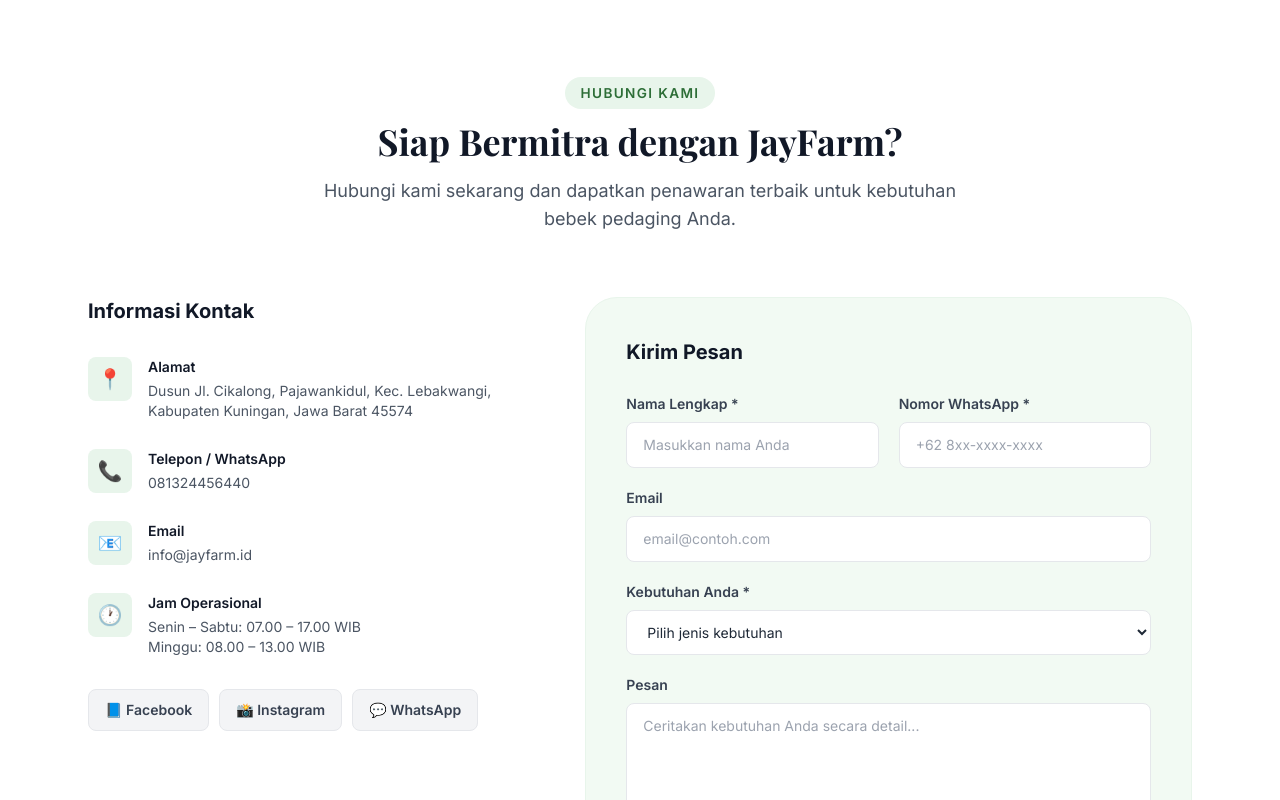
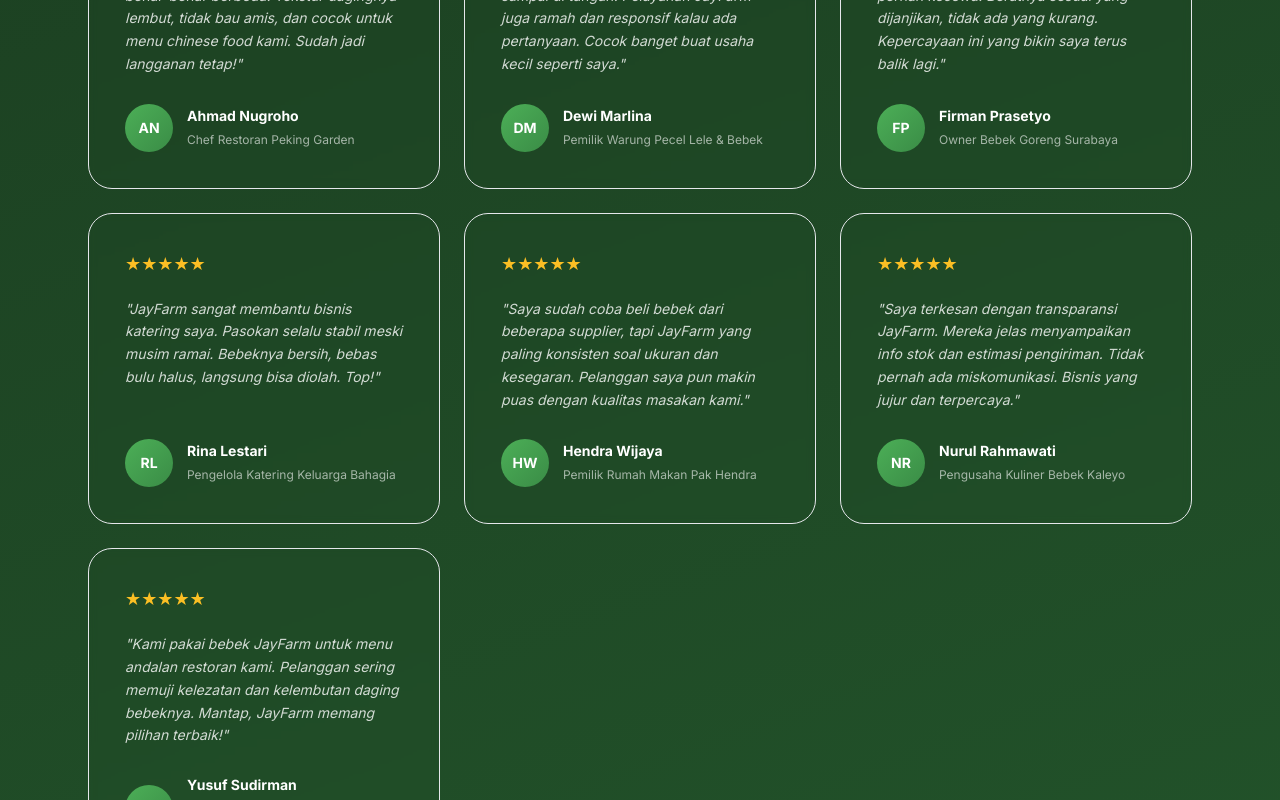
Before and after one commit to fhmiagus/JayFarm, a React (Vite) app: page / in a window 1280 px wide. Shown: the part 6680-7480 px from the top of the page. Built offline with nearby package versions, Linux system fonts and the light colour scheme.

Commit message:
expand testimonials to 10 people, update grid layout

```diff
--- a/src/components/Testimonials.jsx
+++ b/src/components/Testimonials.jsx
@@ -12,7 +12,7 @@
     >
       <div className="max-w-6xl mx-auto px-6">
         <SectionHeader light tag="Testimoni" title="Apa Kata Pelanggan Kami" />
-        <div className="grid grid-cols-1 md:grid-cols-3 gap-6">
+        <div className="grid grid-cols-1 md:grid-cols-2 lg:grid-cols-3 gap-6">
           {testimonials.map((t, i) => (
             <FadeUpWrapper key={t.id} delay={i * 0.1}>
               <motion.div
--- a/src/data/testimonials.js
+++ b/src/data/testimonials.js
@@ -20,4 +20,53 @@
     role: 'Pemilik Warung Makan Depot Bebek',
     quote: 'Awalnya saya skeptis pesan online, tapi JayFarm terbukti profesional. Bebek datang tepat waktu, kemasannya rapi, dan yang penting dagingnya enak dan empuk. Pasti order lagi!',
   },
+  {
+    id: 4,
+    initials: 'AN',
+    name: 'Ahmad Nugroho',
+    role: 'Chef Restoran Peking Garden',
+    quote: 'Kualitas daging bebek dari JayFarm benar-benar berbeda. Tekstur dagingnya lembut, tidak bau amis, dan cocok untuk menu chinese food kami. Sudah jadi langganan tetap!',
+  },
+  {
+    id: 5,
+    initials: 'DM',
+    name: 'Dewi Marlina',
+    role: 'Pemilik Warung Pecel Lele & Bebek',
+    quote: 'Harga bersaing, bebek selalu segar sampai di tangan. Pelayanan JayFarm juga ramah dan responsif kalau ada pertanyaan. Cocok banget buat usaha kecil seperti saya.',
+  },
+  {
+    id: 6,
+    initials: 'FP',
+    name: 'Firman Prasetyo',
+    role: 'Owner Bebek Goreng Surabaya',
+    quote: 'Sudah 2 tahun order di JayFarm, tidak pernah kecewa. Beratnya sesuai yang dijanjikan, tidak ada yang kurang. Kepercayaan ini yang bikin saya terus balik lagi.',
+  },
+  {
+    id: 7,
+    initials: 'RL',
+    name: 'Rina Lestari',
+    role: 'Pengelola Katering Keluarga Bahagia',
+    quote: 'JayFarm sangat membantu bisnis katering saya. Pasokan selalu stabil meski musim ramai. Bebeknya bersih, bebas bulu halus, langsung bisa diolah. Top!',
+  },
+  {
+    id: 8,
+    initials: 'HW',
+    name: 'Hendra Wijaya',
+    role: 'Pemilik Rumah Makan Pak Hendra',
+    quote: 'Saya sudah coba beli bebek dari beberapa supplier, tapi JayFarm yang paling konsisten soal ukuran dan kesegaran. Pelanggan saya pun makin puas dengan kualitas masakan kami.',
+  },
+  {
+    id: 9,
+    initials: 'NR',
+    name: 'Nurul Rahmawati',
+    role: 'Pengusaha Kuliner Bebek Kaleyo',
+    quote: 'Saya terkesan dengan transparansi JayFarm. Mereka jelas menyampaikan info stok dan estimasi pengiriman. Tidak pernah ada miskomunikasi. Bisnis yang jujur dan terpercaya.',
+  },
+  {
+    id: 10,
+    initials: 'YS',
+    name: 'Yusuf Sudirman',
+    role: 'Manager Operasional Restoran Sari Rasa',
+    quote: 'Kami pakai bebek JayFarm untuk menu andalan restoran kami. Pelanggan sering memuji kelezatan dan kelembutan daging bebeknya. Mantap, JayFarm memang pilihan terbaik!',
+  },
 ];
```
